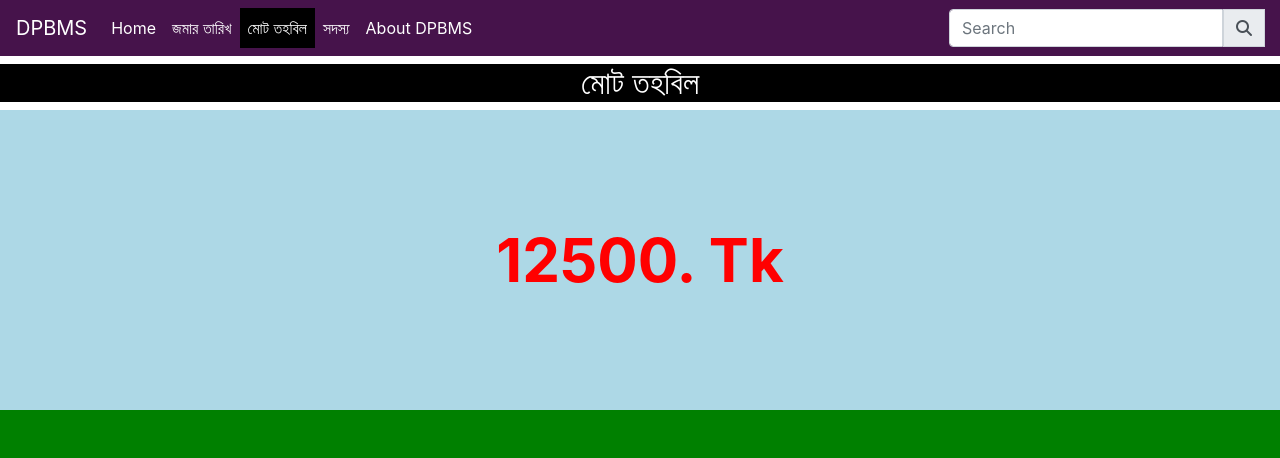
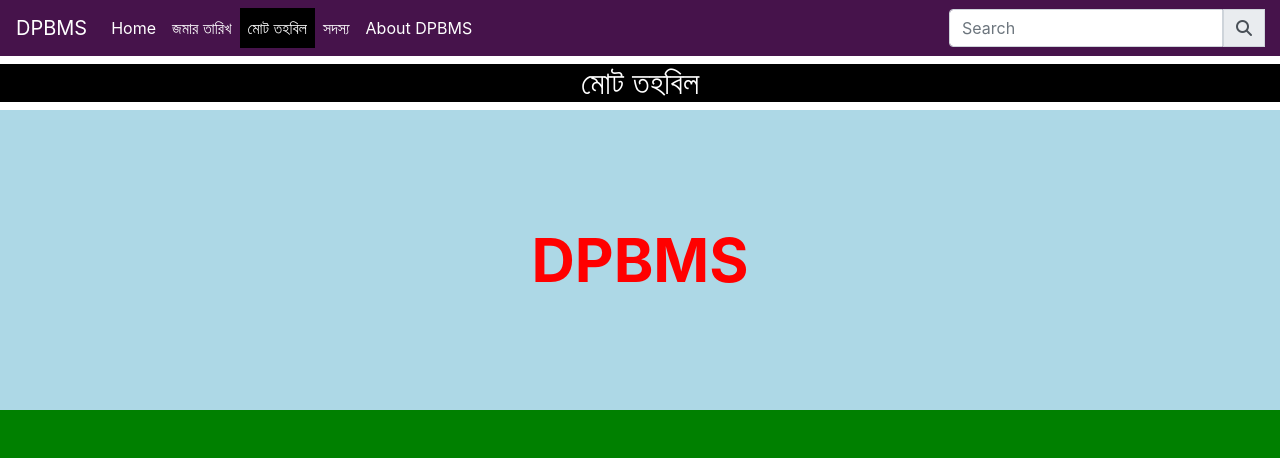
Before and after one commit to FarukBD10/DPBMS, a plain HTML site: page totalfund.html in a window 1280 px wide. Shown: the top 458 px of the page. Drawn offline with nearby package versions, Linux system fonts and the light colour scheme.

Commit message:
Update totalfund.html
remove some amout for some re...

```diff
--- a/totalfund.html
+++ b/totalfund.html
@@ -57,7 +57,7 @@
 </div>
 <!-- main content here -->
 <div style="display:flex; justify-content: center; align-items: center; height: 300px; background-color: lightblue; padding: 10px; ">
-  <div id="totalFund" style=" font-size: 60px; color:red;"><strong> 12500. Tk </strong></div>
+  <div id="totalFund" style=" font-size: 60px; color:red;"><strong> DPBMS </strong></div>
 </div>
 <!-- blew page content only -->
 
```
